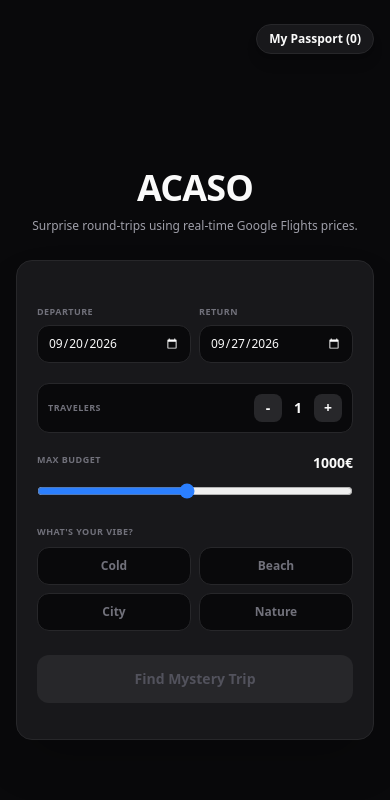
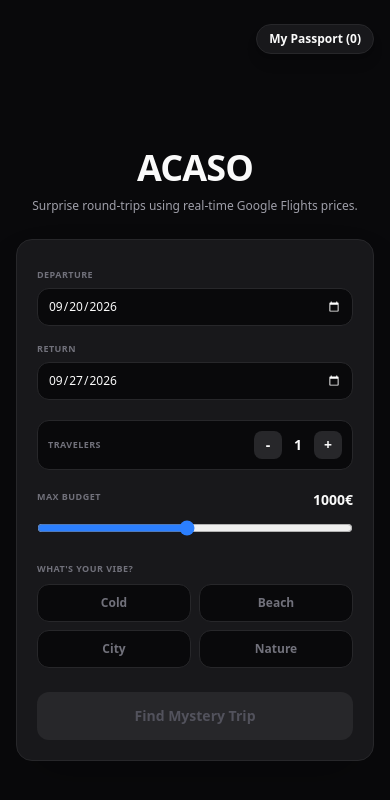
Before and after one commit to proggcarvalho/ACASO, a Next.js app: page / in a window 390 px wide. Shown: the top 800 px of the page. Built offline with nearby package versions, Linux system fonts and the light colour scheme.

Commit message:
Fix responsividade datas

```diff
--- a/app/page.tsx
+++ b/app/page.tsx
@@ -236,7 +236,7 @@
 
         {!isSearching && !result && (
           <div className="flex flex-col gap-4 sm:gap-5">
-            <div className="grid grid-cols-2 gap-2 sm:gap-3">
+            <div className="grid grid-cols-1 sm:grid-cols-2 gap-2 sm:gap-3">
               <div>
                 <label className="text-[9px] sm:text-[10px] font-bold text-zinc-500 uppercase tracking-wider">Departure</label>
                 <input type="date" value={date} onChange={e => setDate(e.target.value)} className="w-full bg-zinc-950 p-2.5 sm:p-3 rounded-xl border border-zinc-800 text-xs sm:text-sm font-medium mt-1 outline-none focus:border-blue-500 [color-scheme:dark]" />
```
